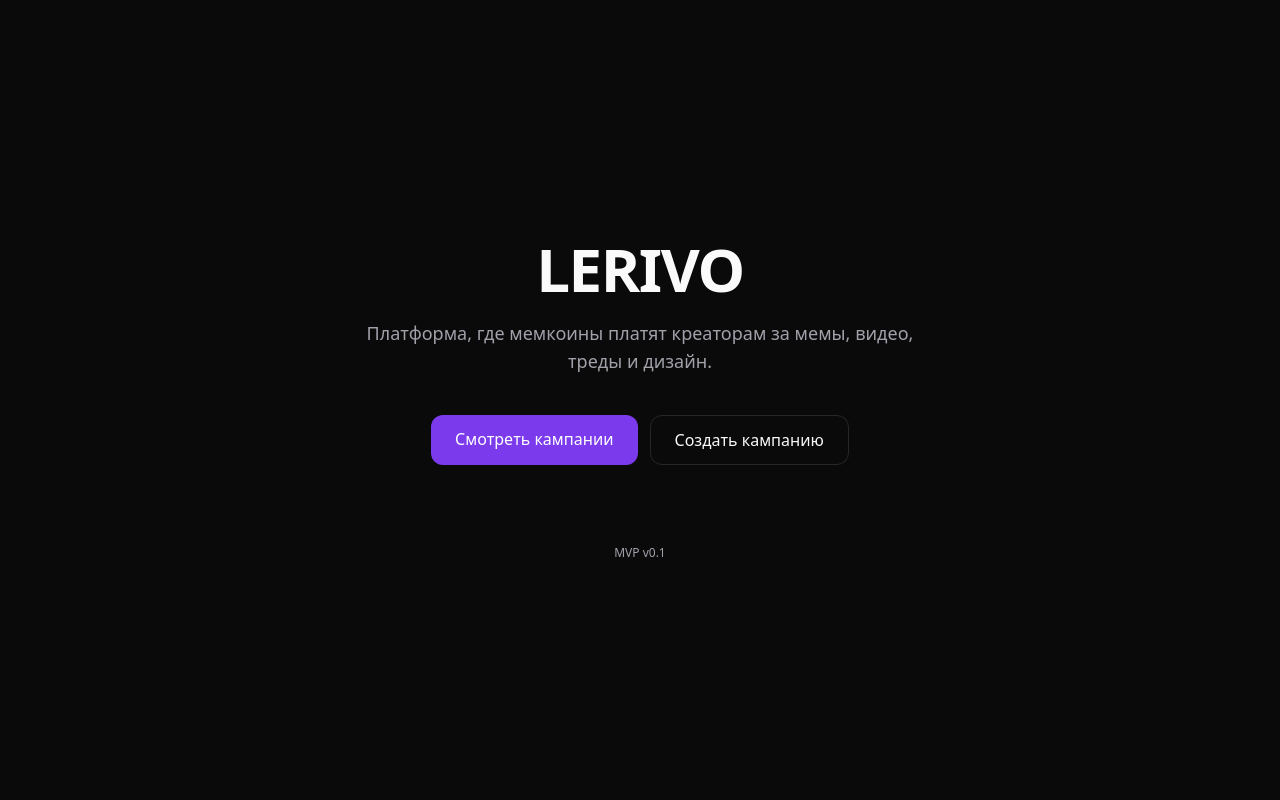
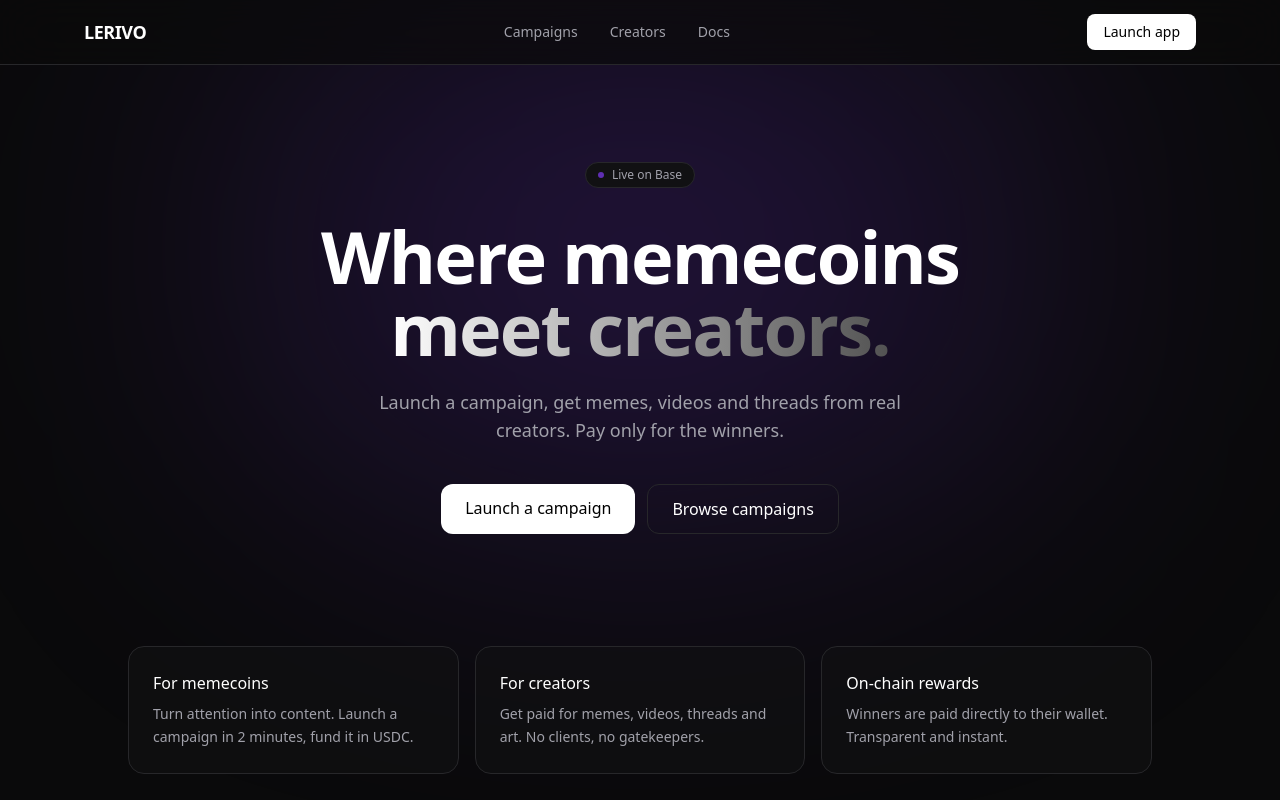
Before and after one commit to amirxme/lerivo-, a Next.js app: page / in a window 1280 px wide. Shown: the top 800 px of the page. Built offline with nearby package versions, Linux system fonts and the light colour scheme.

Commit message:
Update page.tsx

```diff
--- a/app/page.tsx
+++ b/app/page.tsx
@@ -1,25 +1,104 @@
 export default function Home() {
   return (
-    <main className="min-h-screen flex flex-col items-center justify-center px-6 text-center">
-      <h1 className="text-6xl font-bold tracking-tight">LERIVO</h1>
-      <p className="mt-5 text-lg text-muted max-w-xl">
-        Платформа, где мемкоины платят креаторам за мемы, видео, треды и дизайн.
+    <div className="min-h-screen bg-bg text-white">
+      {/* Nav */}
+      <header className="fixed top-0 inset-x-0 z-50 backdrop-blur-xl bg-bg/70 border-b border-border">
+        <div className="max-w-6xl mx-auto flex items-center justify-between px-5 h-16">
+          <span className="font-semibold tracking-tight text-lg">LERIVO</span>
+          <nav className="hidden md:flex items-center gap-8 text-sm text-muted">
+            <a href="/campaigns" className="hover:text-white transition">Campaigns</a>
+            <a href="/creators" className="hover:text-white transition">Creators</a>
+            <a href="/docs" className="hover:text-white transition">Docs</a>
+          </nav>
+          <a
+            href="/create"
+            className="text-sm font-medium px-4 py-2 rounded-lg bg-white text-black hover:bg-neutral-200 transition"
+          >
+            Launch app
+          </a>
+        </div>
+      </header>
+
+      {/* Hero */}
+      <main className="relative pt-40 pb-24 px-5">
+        {/* glow */}
+        <div className="pointer-events-none absolute inset-0 overflow-hidden">
+          <div className="absolute left-1/2 top-0 -translate-x-1/2 w-[800px] h-[500px] bg-accent/20 blur-[140px] rounded-full" />
+        </div>
+
+        <div className="relative max-w-4xl mx-auto text-center">
+          <div className="inline-flex items-center gap-2 px-3 py-1 rounded-full border border-border bg-surface text-xs text-muted mb-8">
+            <span className="w-1.5 h-1.5 rounded-full bg-accent animate-pulse" />
+            Live on Base
+          </div>
+
+          <h1 className="text-5xl md:text-7xl font-semibold tracking-tight leading-[1.05]">
+            Where memecoins
+            <br />
+            <span className="bg-gradient-to-r from-white via-neutral-400 to-neutral-600 bg-clip-text text-transparent">
+              meet creators.
+            </span>
+          </h1>
+
+          <p className="mt-6 text-lg text-muted max-w-xl mx-auto">
+            Launch a campaign, get memes, videos and threads from real creators.
+            Pay only for the winners.
           </p>
-      <div className="mt-10 flex gap-3 flex-wrap justify-center">
+
+          <div className="mt-10 flex flex-wrap gap-3 justify-center">
+            <a
+              href="/create"
+              className="px-6 py-3 rounded-xl bg-white text-black font-medium hover:bg-neutral-200 transition"
+            >
+              Launch a campaign
+            </a>
             <a
               href="/campaigns"
-          className="px-6 py-3 rounded-xl bg-accent text-white font-medium hover:opacity-90 transition"
+              className="px-6 py-3 rounded-xl border border-border text-white font-medium hover:bg-surface transition"
             >
-          Смотреть кампании
-        </a>
-        <a
-          href="/create"
-          className="px-6 py-3 rounded-xl border border-border font-medium hover:bg-surface transition"
-        >
-          Создать кампанию
+              Browse campaigns
             </a>
           </div>
-      <p className="mt-20 text-xs text-muted">MVP v0.1</p>
+        </div>
+
+        {/* Feature cards */}
+        <div className="relative max-w-5xl mx-auto mt-28 grid md:grid-cols-3 gap-4">
+          {[
+            {
+              title: "For memecoins",
+              text: "Turn attention into content. Launch a campaign in 2 minutes, fund it in USDC.",
+            },
+            {
+              title: "For creators",
+              text: "Get paid for memes, videos, threads and art. No clients, no gatekeepers.",
+            },
+            {
+              title: "On-chain rewards",
+              text: "Winners are paid directly to their wallet. Transparent and instant.",
+            },
+          ].map((f) => (
+            <div
+              key={f.title}
+              className="p-6 rounded-2xl border border-border bg-surface/60 hover:bg-surface transition"
+            >
+              <h3 className="font-medium text-white">{f.title}</h3>
+              <p className="mt-2 text-sm text-muted leading-relaxed">{f.text}</p>
+            </div>
+          ))}
+        </div>
       </main>
+
+      {/* Footer */}
+      <footer className="border-t border-border py-8 px-5">
+        <div className="max-w-6xl mx-auto flex flex-col md:flex-row items-center justify-between gap-3 text-xs text-muted">
+          <span>© {new Date().getFullYear()} LERIVO</span>
+          <div className="flex gap-6">
+            <a href="/terms" className="hover:text-white transition">Terms</a>
+            <a href="/privacy" className="hover:text-white transition">Privacy</a>
+            <a href="https://x.com" className="hover:text-white transition">X</a>
+          </div>
+        </div>
+      </footer>
+    </div>
   );
 }
```
Lines whose indentation alone changed are shown as unchanged.
